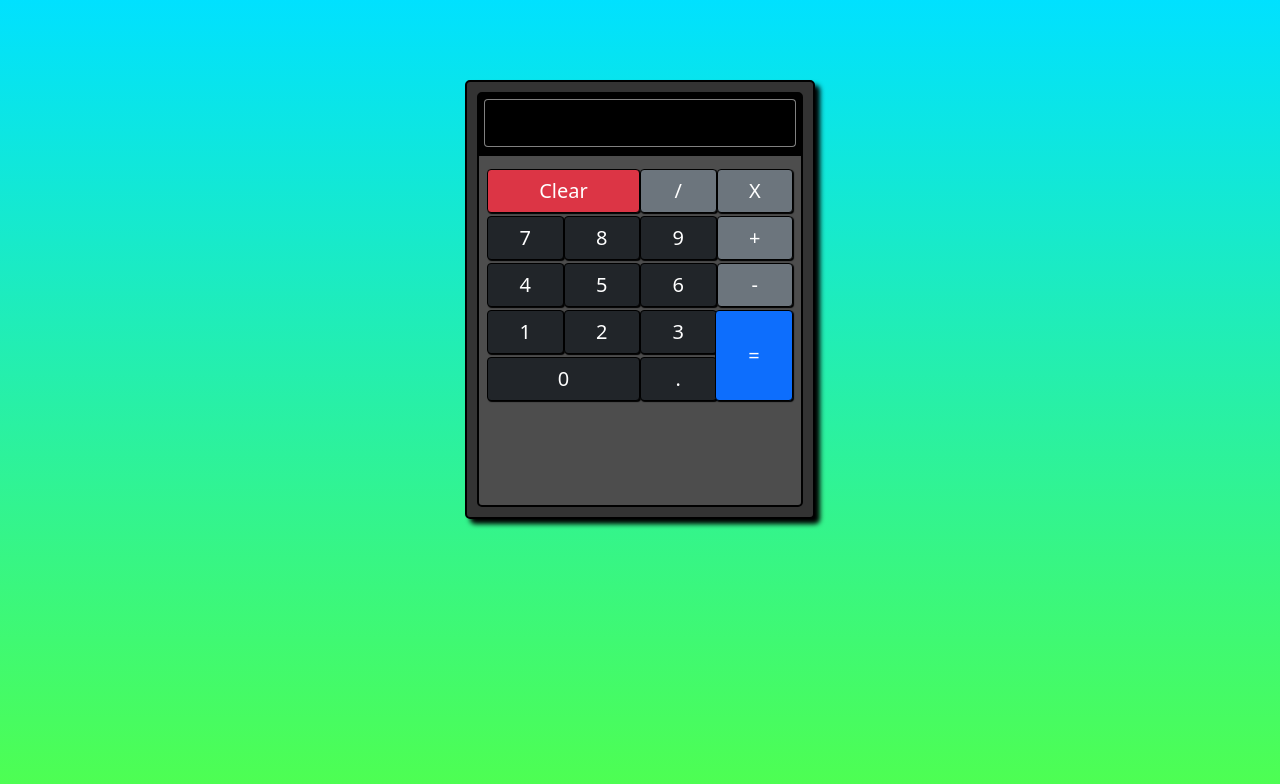
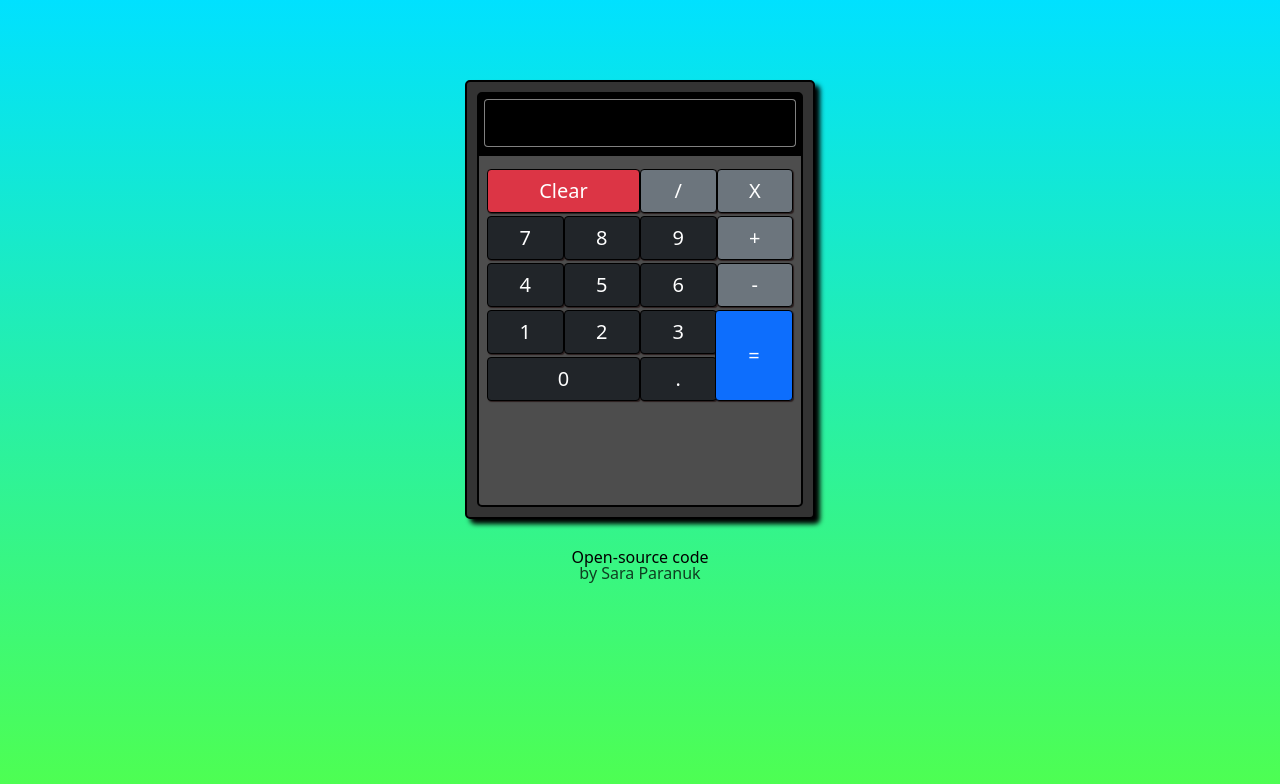
Before and after one commit to Sara-pixie/Calculator, a plain HTML site: page index.html in a window 1280 px wide. Drawn offline with nearby package versions, Linux system fonts and the light colour scheme.

Commit message:
added footer

```diff
--- a/index.html
+++ b/index.html
@@ -46,6 +46,12 @@
                 <div class="btn btn-primary col-3" id="isEqual">=</div>
             </div>
         </div>
+        <div class="footer">
+            <p>
+                <a href="https://github.com/Sara-pixie/Calculator" target="_blank">Open-source code</a>
+                <br />by Sara Paranuk
+            </p>
+        </div>
     </div>
     <script src="src/script.js"></script>
 </body>
--- a/src/style.css
+++ b/src/style.css
@@ -9,7 +9,7 @@ body {
   padding: 10px 5px;
 }
 .calculator {
-  margin: 80px auto;
+  margin: 80px auto 30px;
   max-width: 350px;
   background: rgb(51, 51, 51);
   border-radius: 5px;
@@ -58,7 +58,7 @@ body {
 .btn {
   border: 1px solid black;
   font-size: 20px;
-  box-shadow: 1px 1px 1px black;
+  box-shadow: 1px 1px 1px rgb(44, 31, 31);
 }
 .btn-primary {
   line-height: 77px;
@@ -70,3 +70,19 @@ body {
 .btn:hover {
   border: 1px solid black;
 }
+.footer {
+  width: fit-content;
+  margin: 0 auto;
+}
+.footer p {
+  text-align: center;
+  color: rgba(0, 0, 0, 0.75);
+  line-height: 1;
+}
+.footer a {
+  color: black;
+  text-decoration: none;
+}
+.footer a:hover {
+  text-decoration: underline;
+}
```
